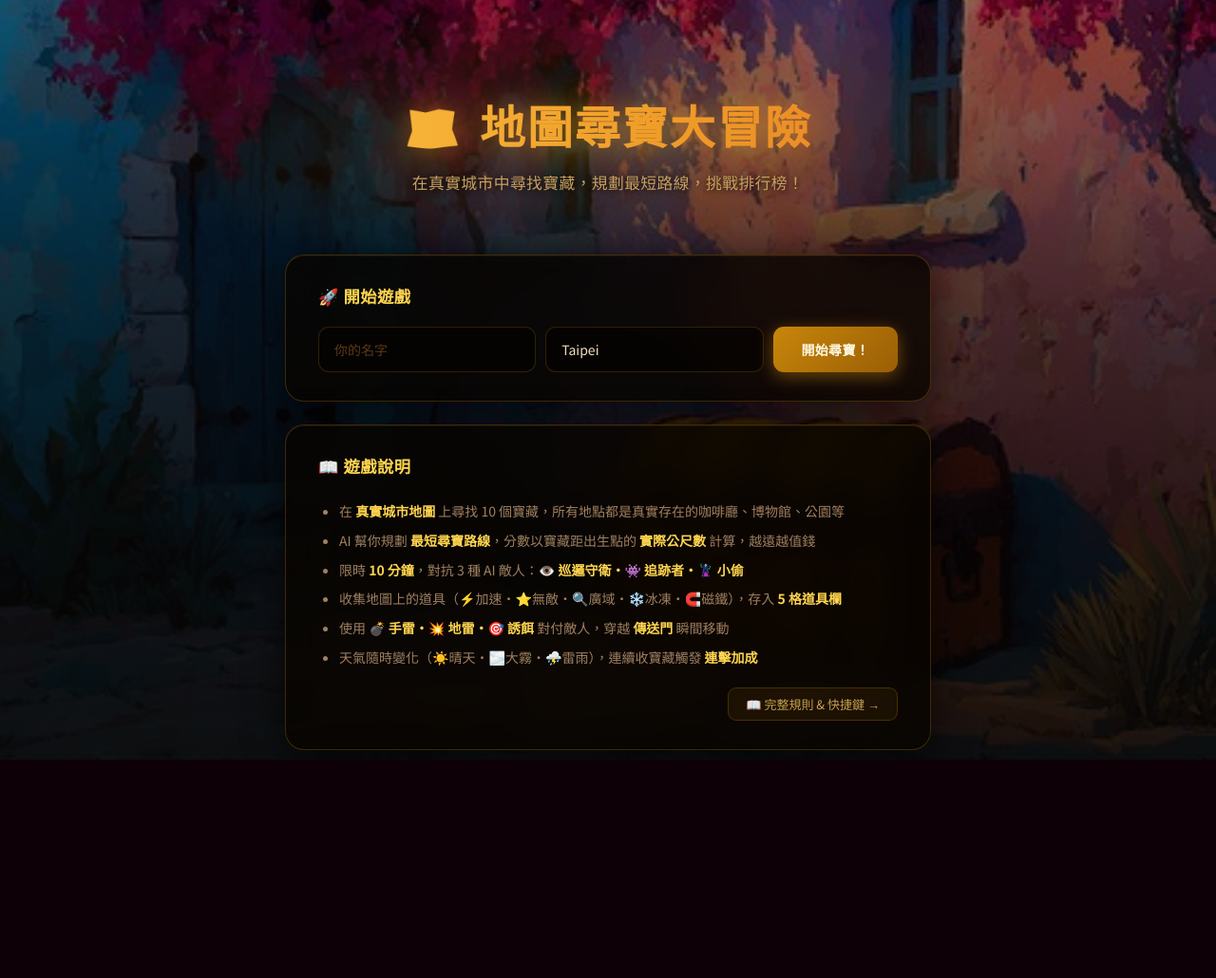
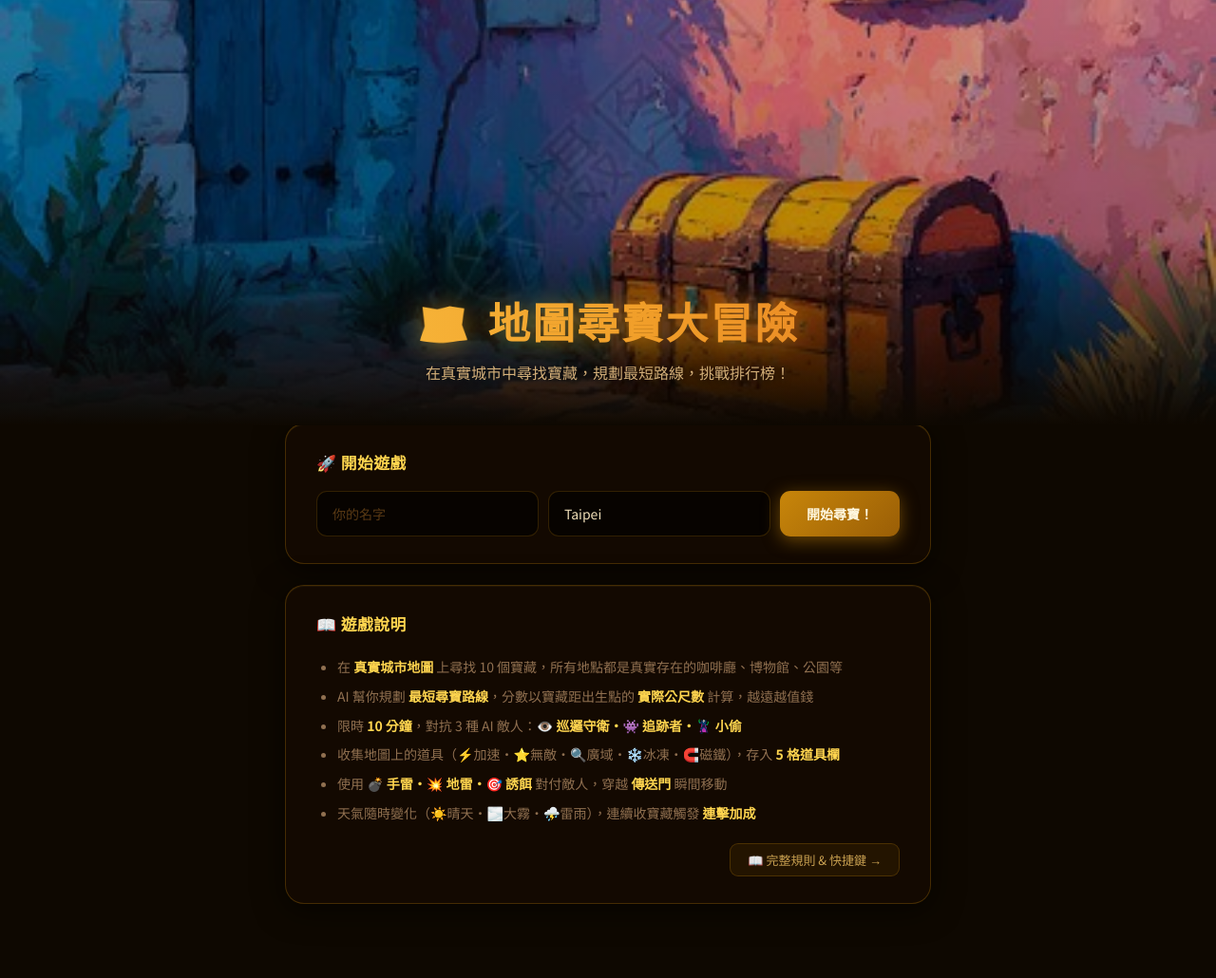
Before and after one commit to timmyweistudy-design/treasure-hunt, a Flask app: page / in a window 1280 px wide. Shown: the whole page at 95% size. Before the commit the page ends 800 px from the top, so only its background shows below. Run offline with Flask 3, Linux system fonts and the light colour scheme.

Commit message:
fix: background image not showing chest — remove fixed attachment, fix position
Previous design used background-attachment:fixed + body::before gradient
overlay (up to 90% opacity) causing the image to render incorrectly and
the chest (lower-right of image) to be cropped out entirely.

New approach:
- Background image lives only in .hero section (not body), no fixed attachment
- background-position: 62% 68% targets the chest precisely
- Overlay is a bottom-fade gradient: top 18% opacity → bottom 100% solid
  so the painting is fully visible in the hero and content cards sit on
  a clean dark (#0e0801) background below
- loading-overlay in game.html: same position fix, overlay reduced to 58%

Co-Authored-By: Claude Sonnet 4.6 <noreply@anthropic.com>

```diff
--- a/templates/game.html
+++ b/templates/game.html
@@ -234,11 +234,11 @@
 
         /* ── Loading overlay ── */
         #loading-overlay { position: absolute; inset: 0;
-                           background: url('/static/bg.jpg') center 40% / cover no-repeat;
+                           background: url('/static/bg.jpg') 62% 68% / cover no-repeat;
                            display: flex; align-items: center; justify-content: center;
                            z-index: 8000; transition: opacity .35s; }
         #loading-overlay::before { content:''; position:absolute; inset:0;
-                           background:rgba(5,2,1,.72); pointer-events:none; }
+                           background:rgba(4,2,0,.58); pointer-events:none; }
         #loading-overlay.fade-out { opacity: 0; pointer-events: none; }
         .ld-card { position:relative; z-index:1;
                    background: rgba(8,4,1,.82); color: #f0e6d3; border-radius: 20px;
--- a/templates/index.html
+++ b/templates/index.html
@@ -8,75 +8,66 @@
     <link href="https://fonts.googleapis.com/css2?family=Orbitron:wght@700;900&family=Noto+Sans+TC:wght@400;700&display=swap" rel="stylesheet">
     <style>
         * { box-sizing: border-box; margin: 0; padding: 0; }
+        body { font-family: 'Noto Sans TC', Arial, sans-serif; background: #0e0801; color: #f0e6d3; }
 
-        body {
-            font-family: 'Noto Sans TC', Arial, sans-serif;
-            background: url('/static/bg.jpg') center 40% / cover fixed no-repeat;
-            min-height: 100vh;
-            color: #f0e6d3;
+        /* ── Hero：背景圖區塊，不用 fixed，直接覆蓋整個 hero ── */
+        .hero {
             position: relative;
+            min-height: 56vh;
+            background: url('/static/bg.jpg') 62% 68% / cover no-repeat;
+            display: flex; align-items: flex-end; justify-content: center;
+            padding-bottom: 0;
+            overflow: hidden;
         }
-        /* 漸層遮罩：頂部較透明讓背景圖顯現，往下加深方便閱讀 */
-        body::before {
+        /* 非常淡的漸層遮罩：頂部幾乎透明，底部漸深方便文字銜接 */
+        .hero::before {
             content: '';
-            position: fixed; inset: 0;
+            position: absolute; inset: 0;
             background: linear-gradient(
                 to bottom,
-                rgba(4,2,1,.42) 0%,
-                rgba(6,3,1,.68) 35%,
-                rgba(7,3,1,.82) 65%,
-                rgba(8,4,1,.90) 100%
+                rgba(0,0,0,.18) 0%,
+                rgba(0,0,0,.28) 55%,
+                rgba(10,4,0,.75) 85%,
+                rgba(14,8,1,1)  100%
             );
-            pointer-events: none; z-index: 0;
         }
-
-        /* ── Hero ── */
-        .hero {
+        .hero-inner {
             position: relative; z-index: 1;
             text-align: center;
-            padding: 96px 20px 64px;
+            padding: 36px 24px 44px;
+            width: 100%;
         }
-        .hero::after {
-            content: '';
-            position: absolute; inset: 0; pointer-events: none;
-            background: radial-gradient(ellipse 60% 80% at 50% 55%,
-                rgba(220,150,20,.18) 0%, transparent 70%);
-        }
-        .hero-inner { position: relative; z-index: 1; }
-
         .hero h1 {
             font-family: 'Orbitron', monospace; font-weight: 900;
-            font-size: clamp(1.9rem, 5.5vw, 3rem);
+            font-size: clamp(1.7rem, 5vw, 2.8rem);
             background: linear-gradient(90deg, #ffd54f 0%, #f09c28 55%, #e06820 100%);
             -webkit-background-clip: text; -webkit-text-fill-color: transparent; background-clip: text;
-            letter-spacing: 2px; margin-bottom: 14px;
-            filter: drop-shadow(0 2px 16px rgba(255,180,30,.45));
+            letter-spacing: 2px; margin-bottom: 10px;
+            filter: drop-shadow(0 2px 14px rgba(255,180,30,.5));
         }
-        .hero p {
-            font-size: 1.05rem; color: #c8a060; letter-spacing: .4px;
-            text-shadow: 0 1px 6px rgba(0,0,0,.8);
-        }
+        .hero p { font-size: 1rem; color: #d4b07a; text-shadow: 0 1px 8px rgba(0,0,0,.9); }
 
-        /* ── Container ── */
-        .container { position: relative; z-index: 1; max-width: 720px; margin: 0 auto 56px; padding: 0 20px; }
+        /* ── Content section ── */
+        .content { background: #0e0801; padding: 0 0 56px; }
+        .container { max-width: 720px; margin: 0 auto; padding: 0 20px; }
 
         /* ── Cards ── */
         .card {
-            background: rgba(8,4,1,.80);
+            background: rgba(20,10,2,.92);
             border: 1px solid rgba(200,134,10,.28);
-            border-radius: 20px; padding: 30px 34px;
-            box-shadow: 0 8px 40px rgba(0,0,0,.65), inset 0 1px 0 rgba(255,210,80,.07);
-            margin-bottom: 24px;
-            backdrop-filter: blur(16px);
+            border-radius: 20px; padding: 28px 32px;
+            box-shadow: 0 6px 32px rgba(0,0,0,.6), inset 0 1px 0 rgba(255,210,80,.06);
+            margin-bottom: 22px;
         }
-        .card h2 { margin-bottom: 20px; font-size: 1.08rem; color: #ffd54f; letter-spacing: .5px; }
+        .card:first-child { margin-top: -2px; }
+        .card h2 { margin-bottom: 18px; font-size: 1.05rem; color: #ffd54f; letter-spacing: .5px; }
 
         /* ── Form ── */
         .form-row { display: flex; gap: 10px; flex-wrap: wrap; }
         input[type="text"] {
             flex: 1; min-width: 130px;
             padding: 13px 16px; font-size: 14px; font-family: inherit;
-            background: rgba(4,2,0,.65); border: 1.5px solid rgba(200,134,10,.22);
+            background: rgba(6,3,0,.8); border: 1.5px solid rgba(200,134,10,.22);
             border-radius: 11px; outline: none; color: #f0dfb8;
             transition: border-color .2s, box-shadow .2s;
         }
@@ -86,15 +77,14 @@
             box-shadow: 0 0 0 3px rgba(200,134,10,.2);
         }
         button[type="submit"] {
-            padding: 13px 30px; font-size: 14px; font-weight: bold; font-family: inherit;
+            padding: 13px 28px; font-size: 14px; font-weight: bold; font-family: inherit;
             background: linear-gradient(135deg, #c8860a 0%, #9a5e06 100%);
             color: #fff8e0; border: none; border-radius: 11px; cursor: pointer;
             box-shadow: 0 4px 18px rgba(200,134,10,.5);
             transition: transform .15s, box-shadow .15s;
-            letter-spacing: .3px;
             white-space: nowrap;
         }
-        button[type="submit"]:hover { transform: translateY(-2px); box-shadow: 0 8px 28px rgba(200,134,10,.65); }
+        button[type="submit"]:hover { transform: translateY(-2px); box-shadow: 0 8px 26px rgba(200,134,10,.65); }
         button[type="submit"]:active { transform: translateY(0); }
 
         /* ── Error ── */
@@ -104,8 +94,11 @@
             padding: 12px 18px; margin-bottom: 20px;
         }
 
+        /* ── Loading hint ── */
+        #loading-hint { display:none; margin-top:14px; color:#c8a050; font-size:13px; text-align:center; }
+
         /* ── Instructions ── */
-        ul { padding-left: 22px; line-height: 2.2; color: #a08060; font-size: 14px; }
+        ul { padding-left: 22px; line-height: 2.2; color: #907050; font-size: 14px; }
         ul b { color: #ffd54f; }
         .rules-link {
             display: inline-block; margin-top: 16px;
@@ -118,11 +111,8 @@
         /* ── Leaderboard ── */
         table { width: 100%; border-collapse: collapse; }
         thead tr { border-bottom: 1px solid rgba(200,134,10,.2); }
-        th {
-            padding: 10px 12px; text-align: left;
-            font-size: 11px; color: #7a5830;
-            text-transform: uppercase; letter-spacing: .6px; font-weight: 700;
-        }
+        th { padding: 10px 12px; text-align: left; font-size: 11px; color: #7a5830;
+             text-transform: uppercase; letter-spacing: .6px; font-weight: 700; }
         td { padding: 12px 12px; border-bottom: 1px solid rgba(255,255,255,.05); font-size: 14px; color: #c8b090; }
         tbody tr:hover { background: rgba(200,134,10,.07); }
         tbody tr:nth-child(1) td { color: #ffd54f; }
@@ -130,20 +120,17 @@
         tbody tr:nth-child(3) td { color: #c89050; }
         td:first-child { font-family: 'Orbitron', monospace; font-size: 14px; font-weight: 700; }
         td b { font-family: 'Orbitron', monospace; font-size: 13px; letter-spacing: .5px; color: #ffd54f; }
-
         .badge {
             display: inline-block;
             background: rgba(200,134,10,.18); color: #ffd54f;
             padding: 2px 9px; border-radius: 10px; font-size: 11px;
             border: 1px solid rgba(200,134,10,.28);
         }
-
-        /* ── Loading hint ── */
-        #loading-hint { display:none; margin-top:14px; color:#c8a050; font-size:13px; text-align:center; }
     </style>
 </head>
 <body>
 
+<!-- 背景圖 Hero：完整顯示寶箱油畫 -->
 <div class="hero">
     <div class="hero-inner">
         <h1>🗺️ 地圖尋寶大冒險</h1>
@@ -151,6 +138,8 @@
     </div>
 </div>
 
+<!-- 內容區：深色背景讓文字清晰 -->
+<div class="content">
     <div class="container">
         {% if error %}
         <div class="error">⚠️ {{ error }}</div>
@@ -206,6 +195,7 @@
         </div>
         {% endif %}
     </div>
+</div>
 
 <script>
     document.getElementById('start-form').addEventListener('submit', function(){
```
Also changed, not shown: templates/finish.html (+44 -58 lines). Lines whose indentation alone changed are shown as unchanged.
